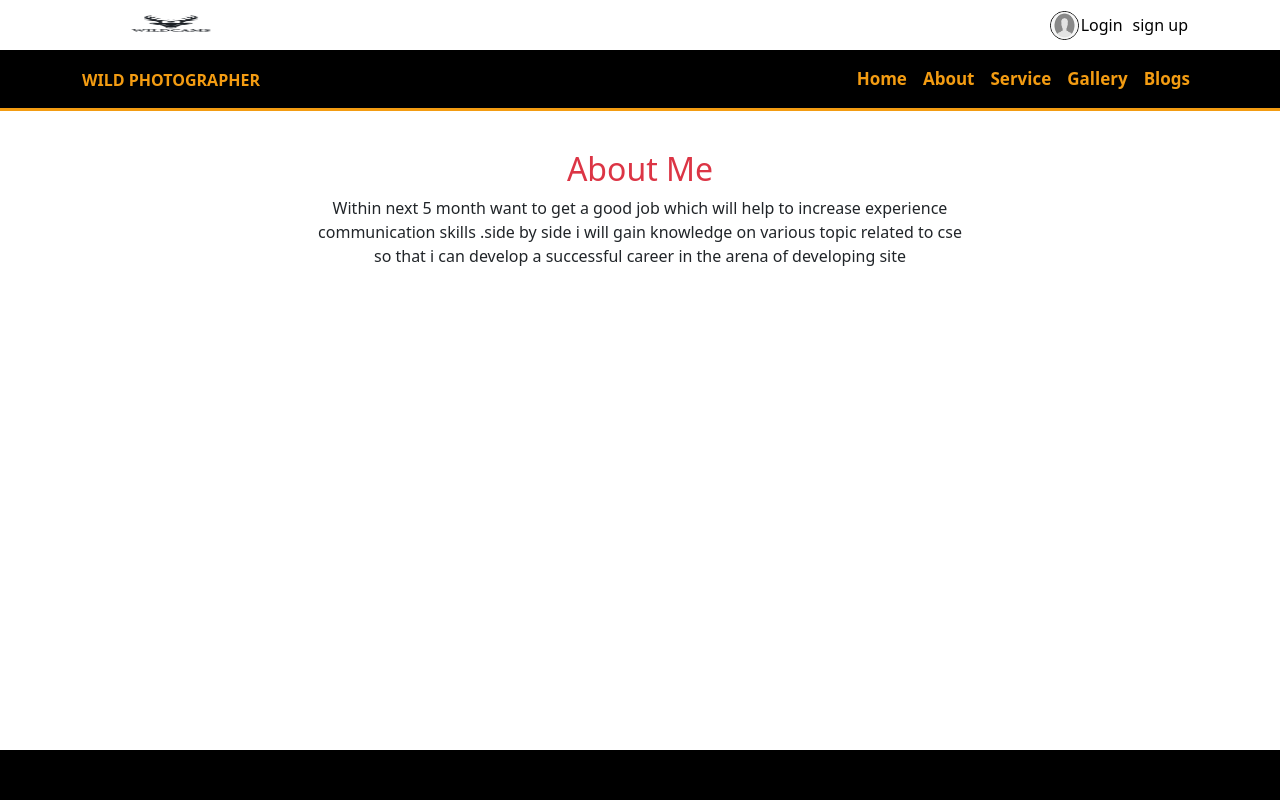
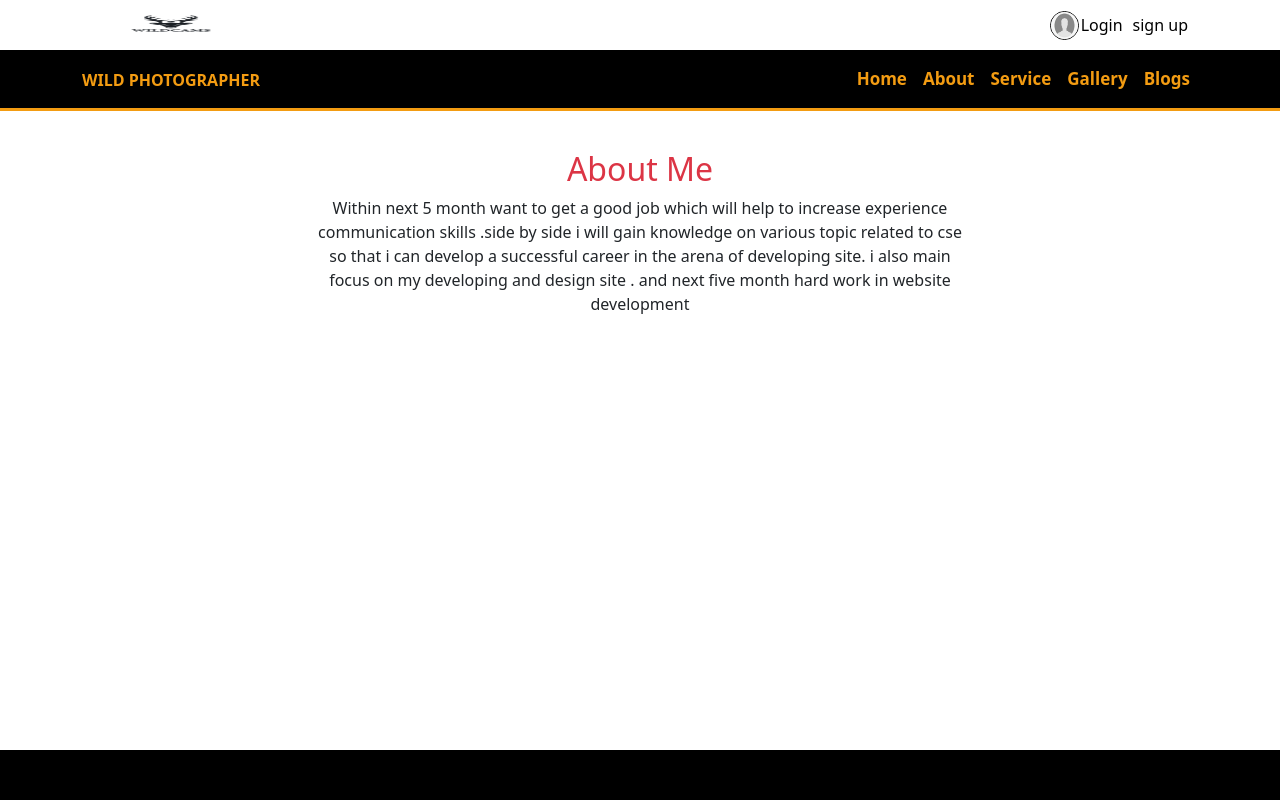
Before and after one commit to arifa-akter/wild-photographer, a React (Create React App) app: page /about in a window 1280 px wide. Shown: the top 800 px of the page. Built offline with nearby package versions, Linux system fonts and the light colour scheme; no server answers.

Commit message:
add about

```diff
--- a/src/pages/About/About.js
+++ b/src/pages/About/About.js
@@ -10,7 +10,8 @@ const About = () => {
                     <div className='text-center'>
                       <p>Within next 5 month want to get a good job which will help to increase experience
                           communication skills .side by side i will gain knowledge on
-                          various topic related to cse so that i can develop a  successful career in the arena of developing site </p>
+                          various topic related to cse so that i can develop a  successful career in the arena of developing site.
+                          i also main focus on my developing and design site . and next five month hard work in website development </p>
                     </div>
                  </div>
 
```
